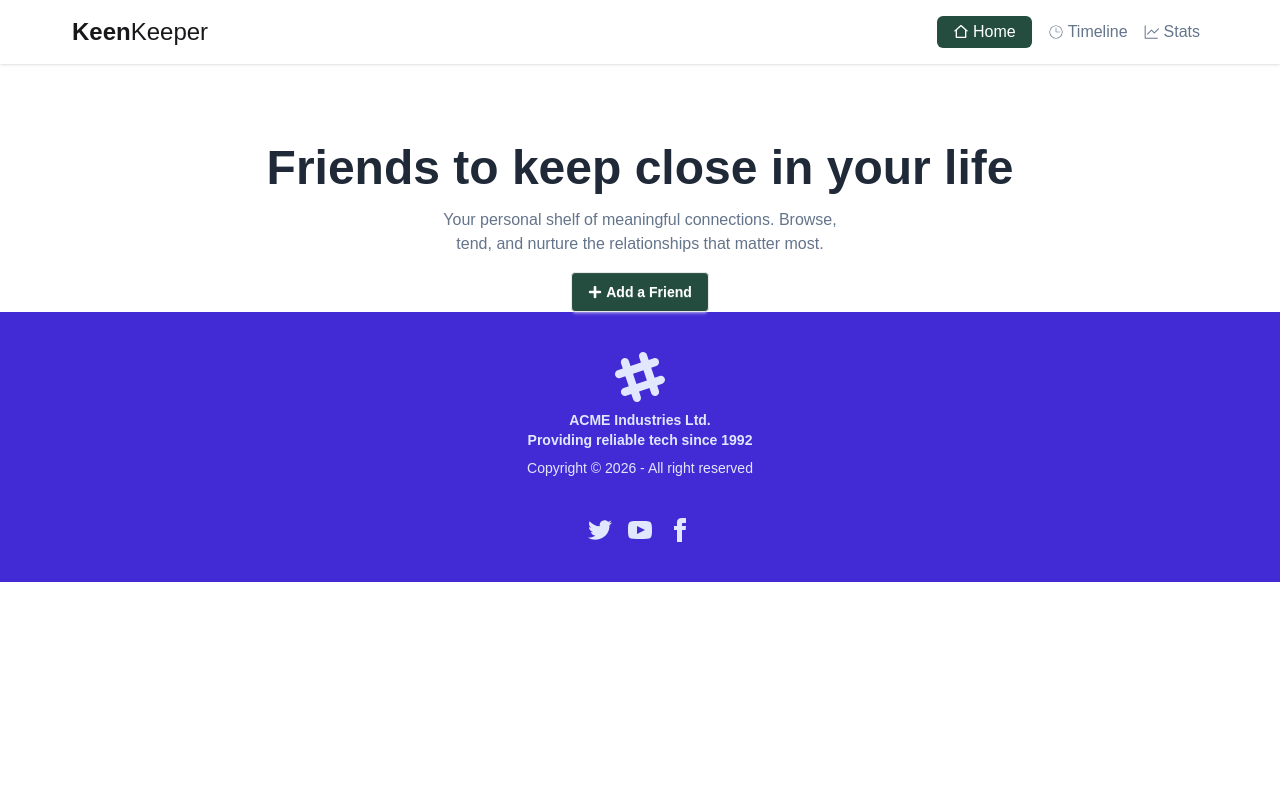
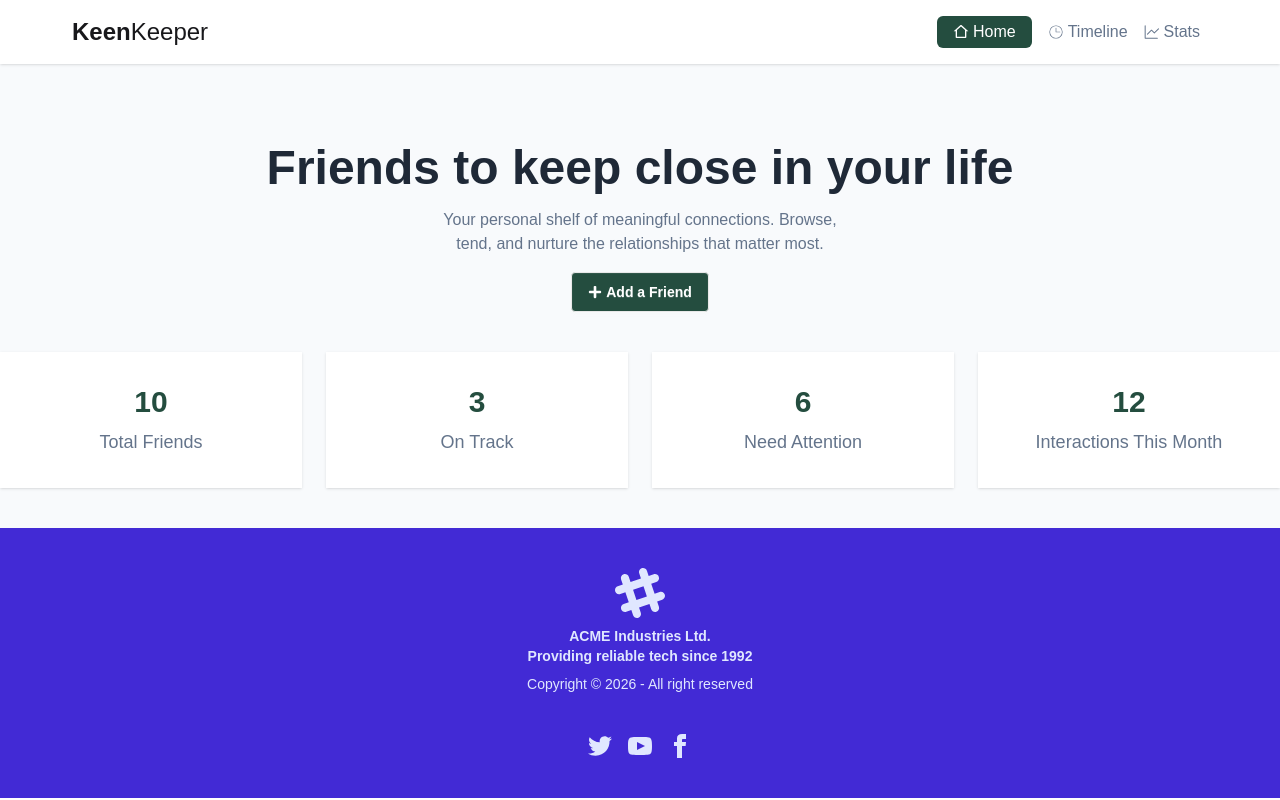
Before and after one commit to marufhasanswe/keen-keeper, a React (Vite) app: page / in a window 1280 px wide. Built offline with nearby package versions, Linux system fonts and the light colour scheme.

Commit message:
Stats Section added

```diff
--- /dev/null
+++ b/src/components/stats/Stats.jsx
@@ -0,0 +1,26 @@
+import React from "react";
+
+const Stats = () => {
+  return (
+    <div className="container mx-auto grid md:grid-cols-4 gap-6 my-10">
+      <div className="text-center p-8 bg-white shadow">
+        <h2 className="text-3xl font-semibold text-[#244D3F]">10</h2>
+        <p className="text-lg text-[#64748B] mt-2">Total Friends</p>
+      </div>
+      <div className="text-center p-8 bg-white shadow">
+        <h2 className="text-3xl font-semibold text-[#244D3F]">3</h2>
+        <p className="text-lg text-[#64748B] mt-2">On Track</p>
+      </div>
+      <div className="text-center p-8 bg-white shadow">
+        <h2 className="text-3xl font-semibold text-[#244D3F]">6</h2>
+        <p className="text-lg text-[#64748B] mt-2">Need Attention</p>
+      </div>
+      <div className="text-center p-8 bg-white shadow">
+        <h2 className="text-3xl font-semibold text-[#244D3F]">12</h2>
+        <p className="text-lg text-[#64748B] mt-2">Interactions This Month</p>
+      </div>
+    </div>
+  );
+};
+
+export default Stats;
--- a/src/mainLayout/MainLayout.jsx
+++ b/src/mainLayout/MainLayout.jsx
@@ -5,7 +5,7 @@ import { Outlet } from "react-router";
 
 const MainLayout = () => {
   return (
-    <div>
+    <div className="bg-[#F8FAFC]">
       <Navbar />
       <Outlet />
       <Footer />
--- a/src/pages/homepage/Homepage.jsx
+++ b/src/pages/homepage/Homepage.jsx
@@ -1,10 +1,12 @@
 import React from "react";
 import Banner from "../../components/banner/Banner";
+import Stats from "../../components/stats/Stats";
 
 const Homepage = () => {
   return (
     <div>
       <Banner />
+      <Stats />
     </div>
   );
 };
--- a/src/router/Routes.jsx
+++ b/src/router/Routes.jsx
@@ -2,8 +2,8 @@ import { createBrowserRouter } from "react-router";
 import Navbar from "../components/shared/Navbar";
 import MainLayout from "../mainLayout/MainLayout";
 import Homepage from "../pages/homepage/Homepage";
-import TimelinePage from "../pages/timeline/TimelinePage";
-import StatsPage from "../pages/stats/StatsPage";
+import TimelinePage from "../pages/timelinePage/TimelinePage";
+import StatsPage from "../pages/statsPage/StatsPage";
 
 export const router = createBrowserRouter([
   {
```
Also changed, not shown: src/pages/statsPage/StatsPage.jsx (renamed from src/pages/stats/StatsPage.jsx), src/pages/timelinePage/TimelinePage.jsx (renamed from src/pages/timeline/TimelinePage.jsx).
